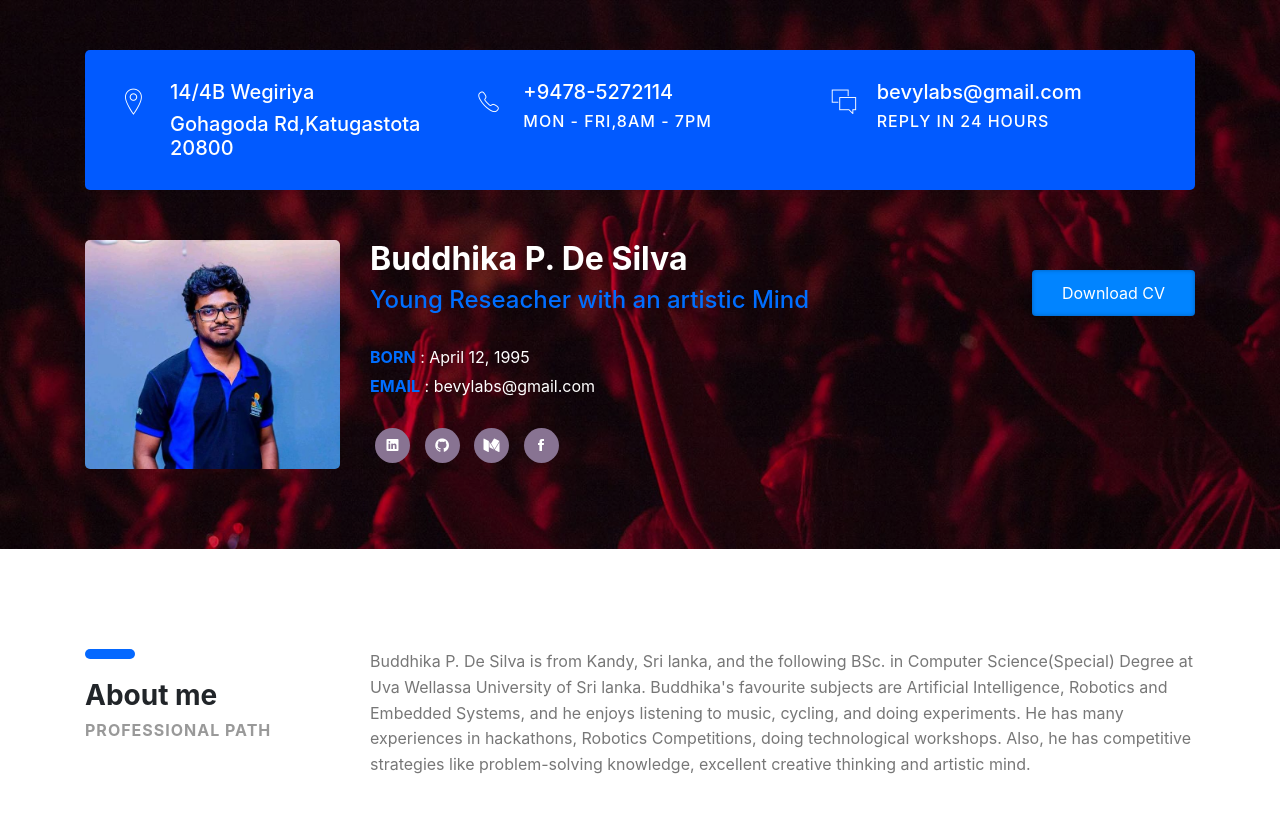
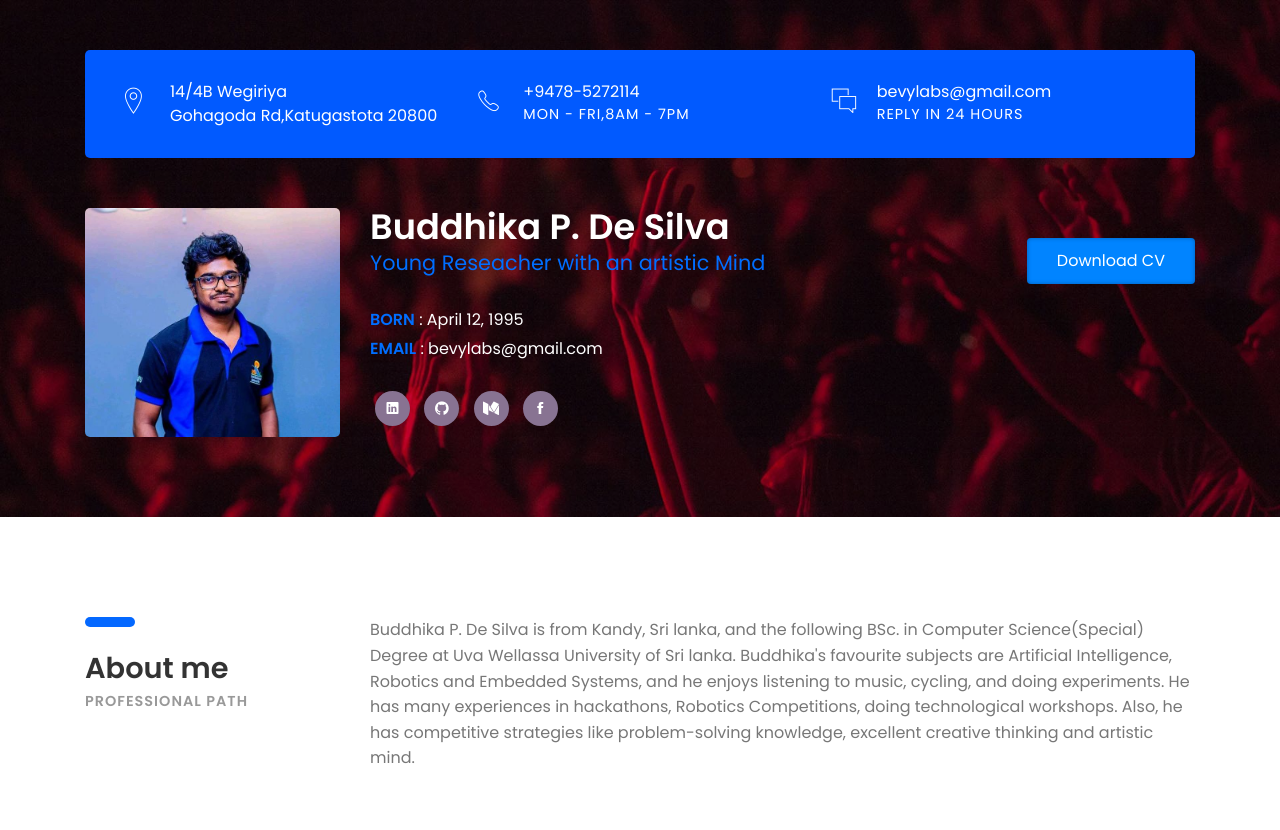
Before and after one commit to buddhikadesilva/buddhikadesilva.github.io, a plain HTML site: page index.html in a window 1280 px wide. Shown: the top 830 px of the page. Drawn offline with nearby package versions, Linux system fonts and the light colour scheme; files whose address does not match are found by name.

Commit message:
removed boot strap URL

```diff
--- a/index.html
+++ b/index.html
@@ -24,13 +24,6 @@
 	<link href="02-cv-boxed/css/responsive.css" rel="stylesheet">
 
 	<link href="https://stackpath.bootstrapcdn.com/font-awesome/4.7.0/css/font-awesome.min.css" rel="stylesheet">
-
-	<link rel="stylesheet" href="https://maxcdn.bootstrapcdn.com/bootstrap/4.0.0/css/bootstrap.min.css" integrity="sha384-Gn5384xqQ1aoWXA+058RXPxPg6fy4IWvTNh0E263XmFcJlSAwiGgFAW/dAiS6JXm" crossorigin="anonymous">
-
-
-
-
-
 
 </head>
 <body>
@@ -93,7 +86,7 @@
 
 								<li><a href="https://www.linkedin.com/in/buddhikacv/"><i class="ion-social-linkedin"></i></a></li>
 								<li><a href="https://github.com/buddhikadesilva/"><i class="fa fa-github"></i></a></li>
-								<li><a href="https://medium.com/@buddi"> <i class="fa fa-medium"></i></a></li>
+								<li><a href="https://medium.com/@buddi"><i class="fa fa-medium"></i></a></li>
 								<li><a href="https://www.facebook.com/asabuddika"><i class="ion-social-facebook"></i></a></li>
 
 
```
